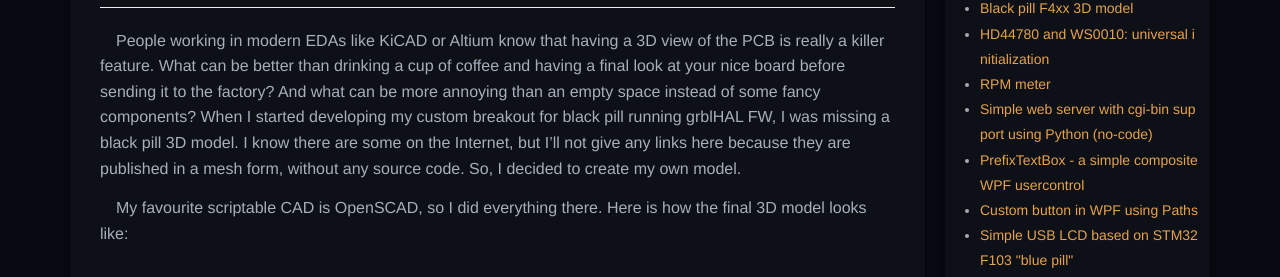
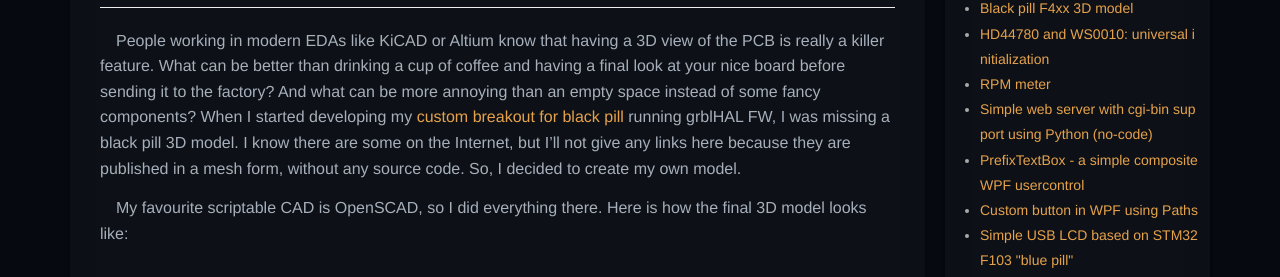
Before and after one commit to Sl-Alex/sl-alex.github.io, a Jekyll site: the page built from _posts/2022-06-15-black_pill_3d_model.md, in a window 1280 px wide. Shown: the part 185-462 px from the top of the page. Built offline with Jekyll 4.4.1, drawn with Linux system fonts in a browser that asks for light colours; nearby versions of some CDN libraries; part of the change alters nothing that is shown.

```diff
--- a/_posts/2022-06-15-black_pill_3d_model.md
+++ b/_posts/2022-06-15-black_pill_3d_model.md
@@ -9,7 +9,7 @@ image: 2022-06-15-black_pill_3d_model/proof_pic.png
 readall: Read more and get the model
 ---
 
-People working in modern EDAs like KiCAD or Altium know that having a 3D view of the PCB is really a killer feature. What can be better than drinking a cup of coffee and having a final look at your nice board before sending it to the factory? And what can be more annoying than an empty space instead of some fancy components? When I started developing my custom breakout for black pill running grblHAL FW, I was missing a black pill 3D model. I know there are some on the Internet, but I'll not give any links here because they are published in a mesh form, without any source code. So, I decided to create my own model.
+People working in modern EDAs like KiCAD or Altium know that having a 3D view of the PCB is really a killer feature. What can be better than drinking a cup of coffee and having a final look at your nice board before sending it to the factory? And what can be more annoying than an empty space instead of some fancy components? When I started developing my [custom breakout for black pill]({{ site.baseurl }}{% link _posts/2022-07-06-grblhal_breakout_black_pill.md %}) running grblHAL FW, I was missing a black pill 3D model. I know there are some on the Internet, but I'll not give any links here because they are published in a mesh form, without any source code. So, I decided to create my own model.
 
 
 
```
